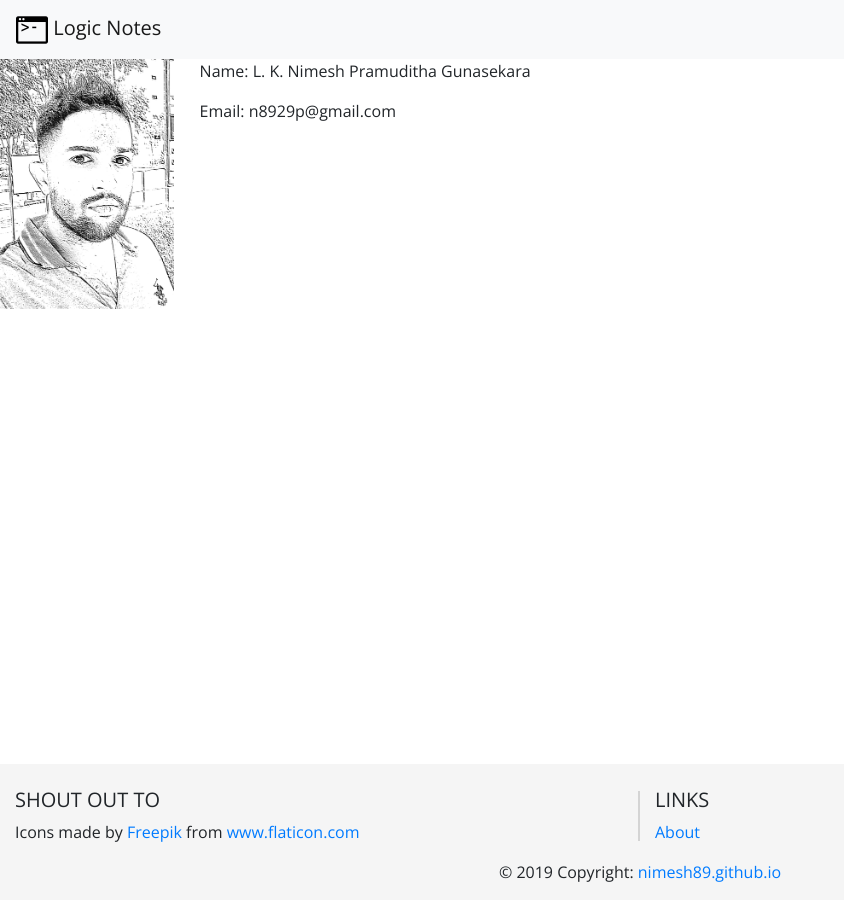
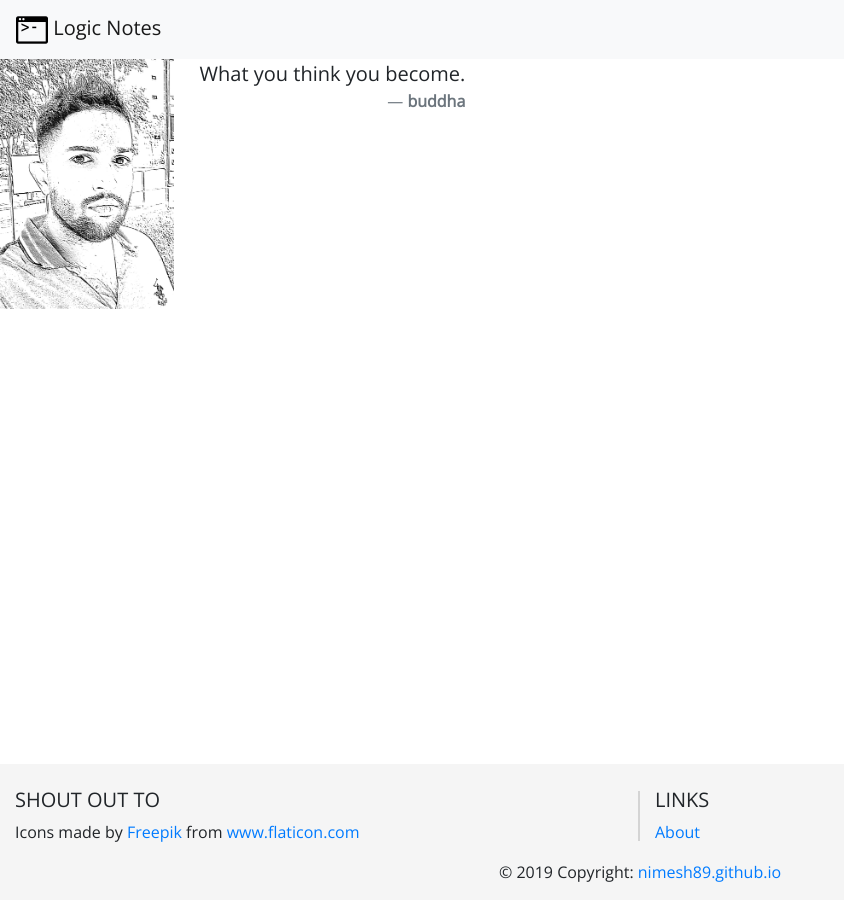
Before and after one commit to nimesh89/nimesh89.github.io, a Jekyll site: the page built from about.markdown, in a window 1280 px wide. Shown: the whole page, without its empty margins (0-844 px from the left). Built offline with Jekyll 4.4.1, drawn with Linux system fonts in a browser that asks for light colours.

Commit message:
added quote

```diff
--- a/about.markdown
+++ b/about.markdown
@@ -8,7 +8,9 @@ header_css: |
 <div class="about-container">
     <img class="about-me-pic" src="/assets/img/rsz_file_001.png" />
     <div class="about-me-contact">
-        <p>Name: L. K. Nimesh Pramuditha Gunasekara</p>
-        <p>Email: n8929p@gmail.com</p>
+        <blockquote class="blockquote text-right">
+            <p class="mb-0">What you think you become.</p>
+            <footer class="quot-1 blockquote-footer"><b>buddha</b></footer>
+        </blockquote>
     <div>
 </div>
--- a/assets/css/about.css
+++ b/assets/css/about.css
@@ -34,4 +34,10 @@
 
 .about-me-contact {
     flex-shrink: 1;
+    display: flex;
 }
+
+.quot-1{
+    margin-top: auto;
+    margin-bottom: auto;
+}
```
